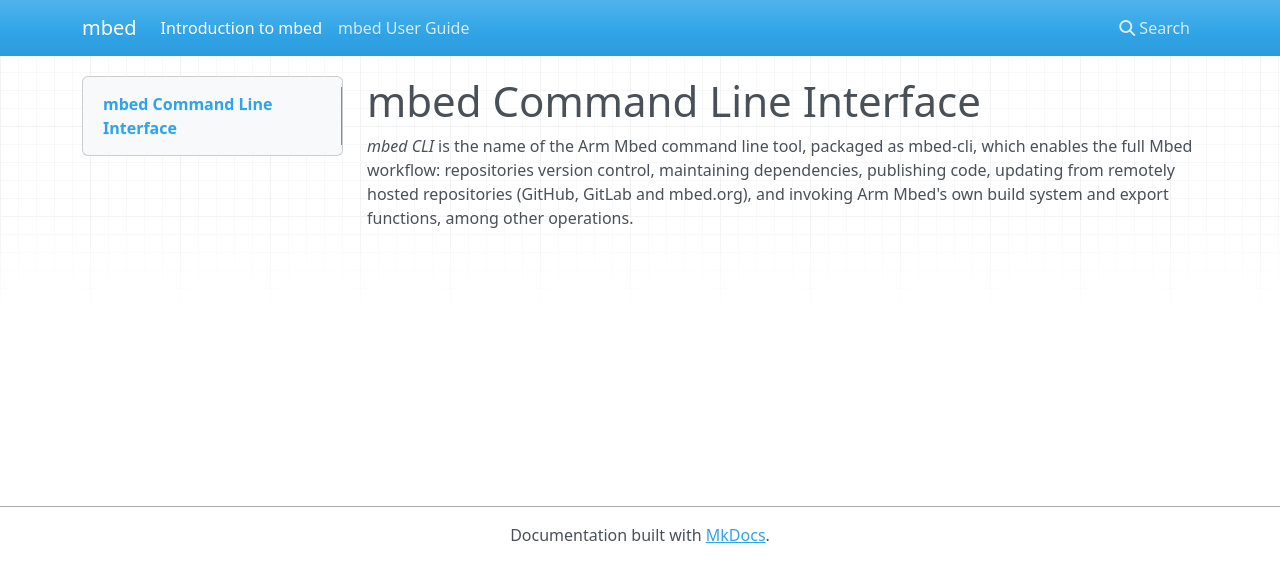
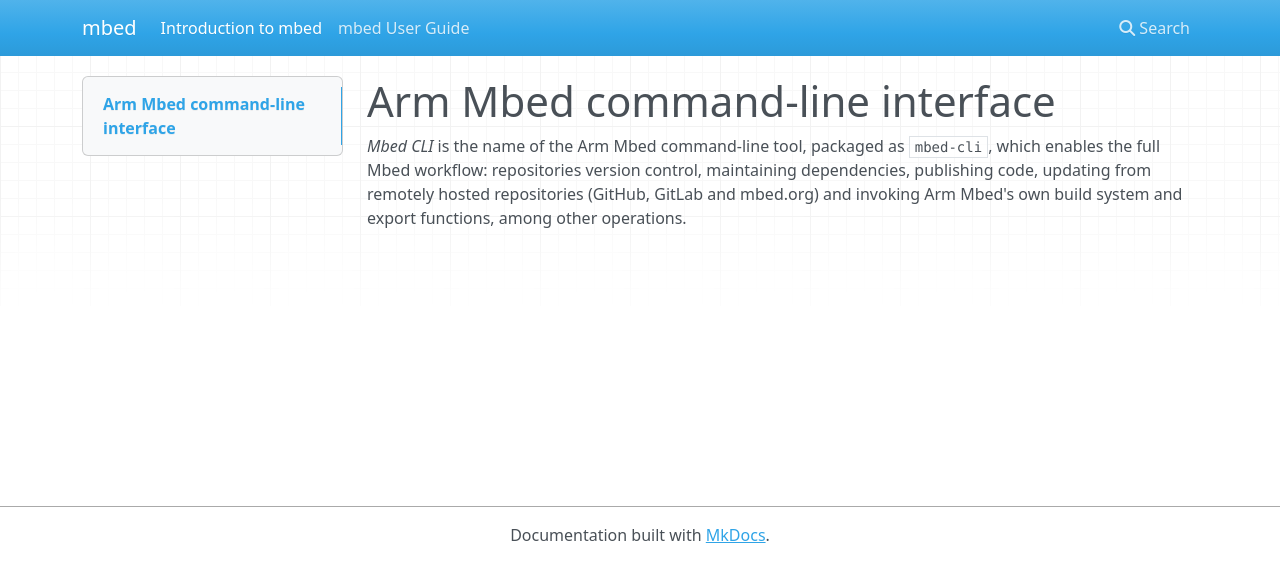
Before and after one commit to ARMmbed/mbed-cli, an MkDocs documentation site: the page built from docs/index.md, in a window 1280 px wide. Shown: the top 582 px of the page. Built offline with MkDocs 1.6.1, drawn with Linux system fonts in a browser that asks for light colours; nearby versions of some CDN libraries; old or Windows-style settings are respelled for this version of MkDocs.

Commit message:
Copy edit index.md
Edit text, mostly for branding and consistent spelling across docs, for credibility and consistency.

```diff
--- a/docs/index.md
+++ b/docs/index.md
@@ -1,3 +1,3 @@
-# mbed Command Line Interface
+# Arm Mbed command-line interface
 
-*mbed CLI* is the name of the Arm Mbed command line tool, packaged as mbed-cli, which enables the full Mbed workflow: repositories version control, maintaining dependencies, publishing code, updating from remotely hosted repositories (GitHub, GitLab and mbed.org), and invoking Arm Mbed's own build system and export functions, among other operations.
+*Mbed CLI* is the name of the Arm Mbed command-line tool, packaged as `mbed-cli`, which enables the full Mbed workflow: repositories version control, maintaining dependencies, publishing code, updating from remotely hosted repositories (GitHub, GitLab and mbed.org) and invoking Arm Mbed's own build system and export functions, among other operations.
```
